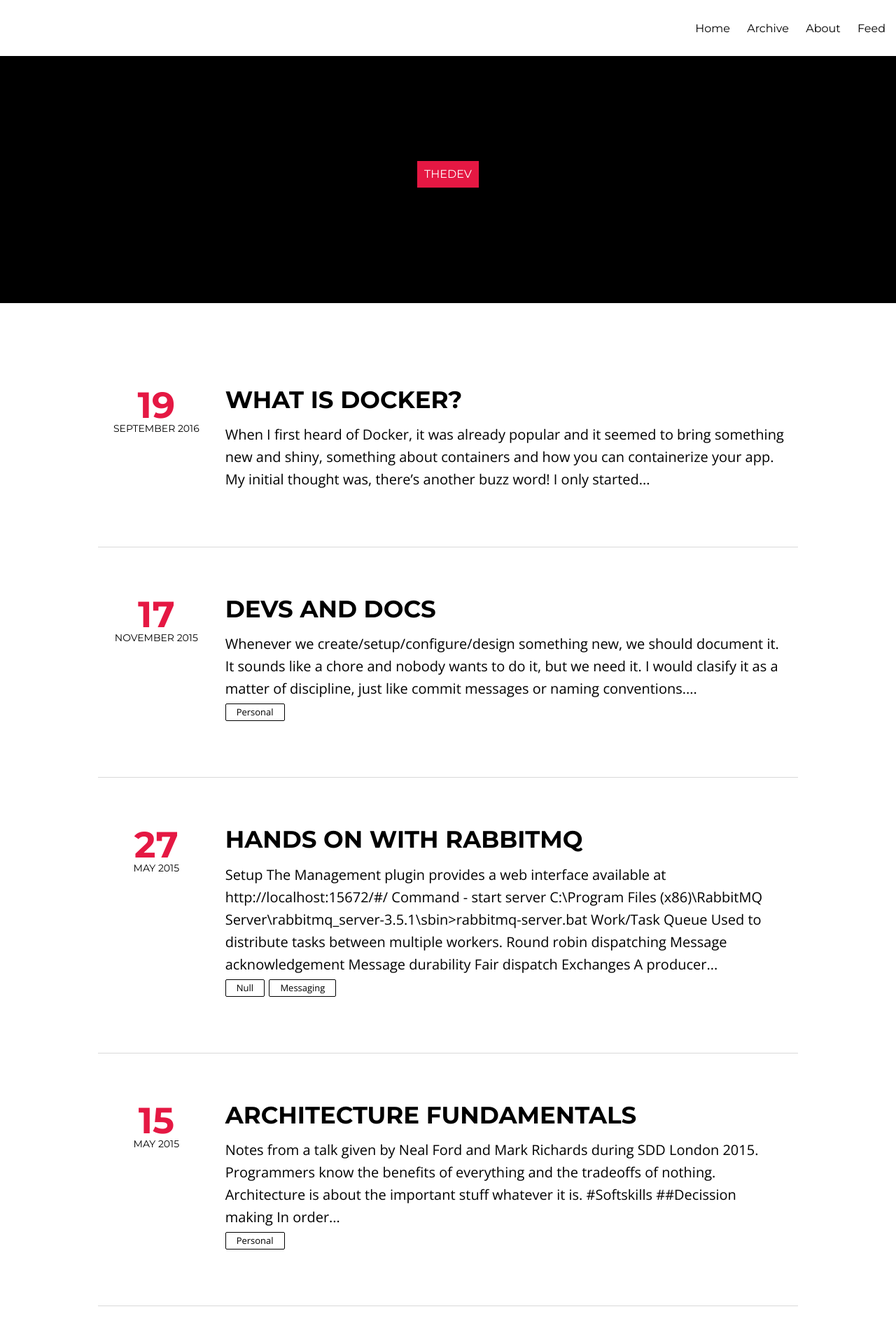
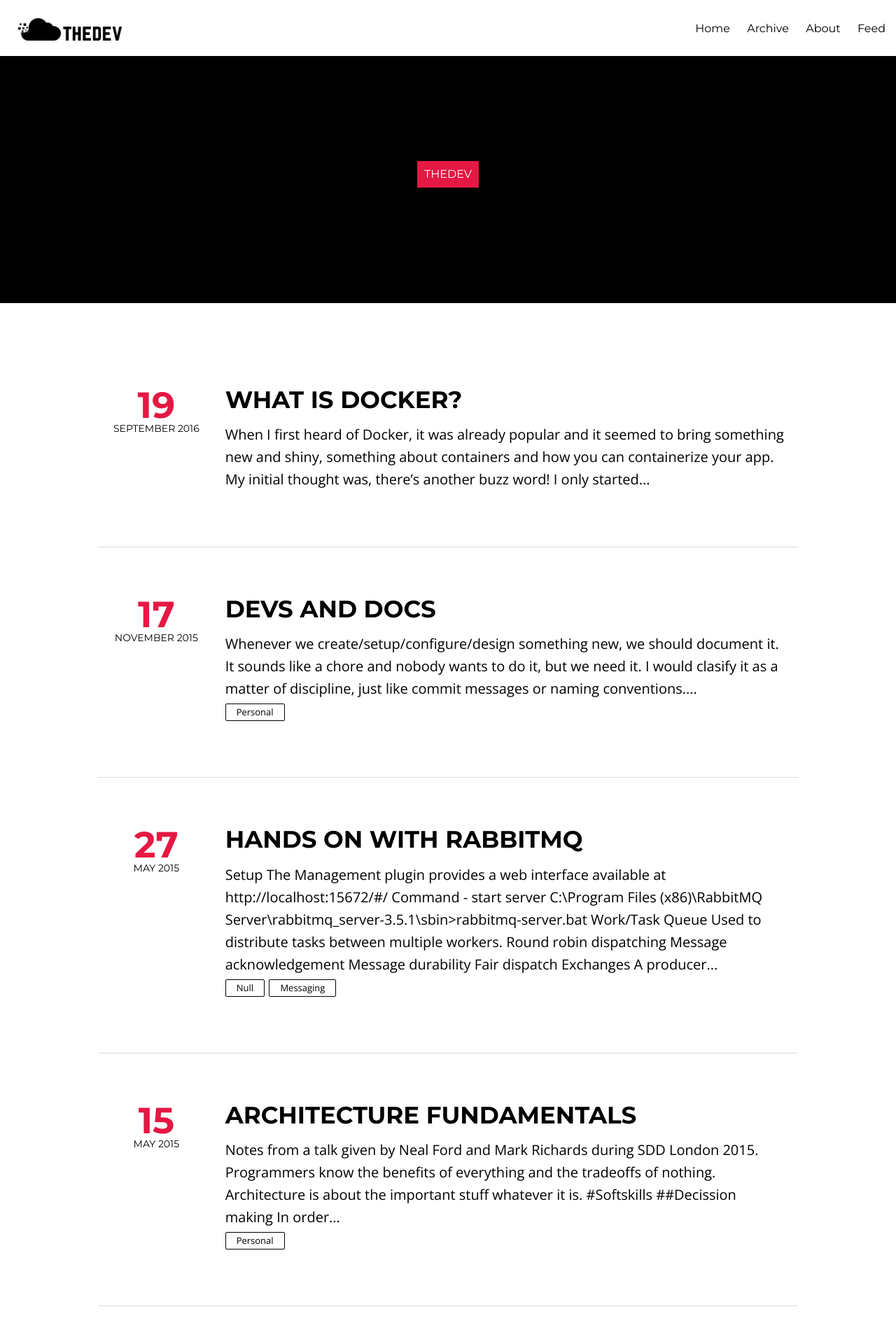
Before and after one commit to thedev/hipster-jekyll-blog, a Jekyll site: the page built from index.html, in a window 1280 px wide. Shown: the top 1920 px of the page at 70% size. Built offline with Jekyll 4.4.1, drawn with Linux system fonts in a browser that asks for light colours; nearby versions of some CDN libraries; the list of posts is cut into pages by our own code.

Commit message:
added new logo

```diff
--- a/_config.yml
+++ b/_config.yml
@@ -7,7 +7,7 @@ dropcap:			true
 # Change url to your domain. Leave localhost server or blank when working locally.
 # or use the hint from http://jekyllrb.com/docs/github-pages/ to keep this the same
 # whether working locally or remotely. Start Jekyll with: jekyll serve --baseurl ''
-# url:        	  http://localhost:4000/
+#url:        	  http://localhost:4000/
 url:        	  http://www.thedev.ro
 
 # Owner/author information
--- a/_layouts/home.html
+++ b/_layouts/home.html
@@ -21,10 +21,9 @@ Description: Awesome dude, awesome life
 <body class="home-template" itemscope itemtype="http://schema.org/WebPage">
 <header class="notepad-site-head">
     <div class="notepad-site-head-menu">
-<!--         <a class="notepad-blog-logo" href="{{ site.url }}">
+<a class="notepad-blog-logo" href="{{ site.url }}">
         	<img src="{{ site.url }}/images/{{ site.logo }}" alt="Blog Logo" />
         </a>
- -->
 
         <div class="notepad-blog-menu">
     <div class="notepad-mobile-menu show-for-small">
--- a/_layouts/page.html
+++ b/_layouts/page.html
@@ -27,8 +27,7 @@ Description: Awesome dude, awesome life
             <div class="notepad-page-menu-header">
 
                     <a class="notepad-blog-logo" href="{{ site.url }}">
-                        <!-- <img src="{{ site.url }}/images/{{ site.logo }}" alt="Blog Logo"> -->
-                        <h1>thedev</h1>
+                        <img src="{{ site.url }}/images/{{ site.logo }}" alt="Blog Logo">
                     </a>
 
 
--- a/_layouts/post.html
+++ b/_layouts/post.html
@@ -32,8 +32,7 @@ Description: Awesome dude, awesome life
                 <div class="notepad-post-menu-header-simple">
 {% endif %}
                     <a class="notepad-blog-logo" href="{{ site.url }}">
-                        <!-- <img src="{{ site.url }}/images/{{ site.logo }}" alt="Blog Logo" /> -->
-                        <h1>thedev</h1>
+                        <img src="{{ site.url }}/images/{{ site.logo }}" alt="Blog Logo" />
                     </a>
 
                 <div class="notepad-blog-menu">
--- a/assets/css/aionica.css
+++ b/assets/css/aionica.css
@@ -1,2 +1,3 @@
-.notepad-blog-logo{height:5rem;padding:1.625rem;background-color:#e51843;}
+.notepad-blog-logo{height:5rem;padding:1.625rem;background-color:#fff;}
+.notepad-blog-logo>img{height:2rem;}
 .notepad-blog-logo>h1{line-height:1.1;text-transform:uppercase;font-size:1rem;color:white;}
```
Also changed, not shown: images/Hossain-Mohd-Faysal.jpg (deleted), images/blank_logo.png (added), images/hmfaysal-404.jpg (deleted), images/hossain-faysal.jpg (deleted), images/logo.png, images/td.png (added).
